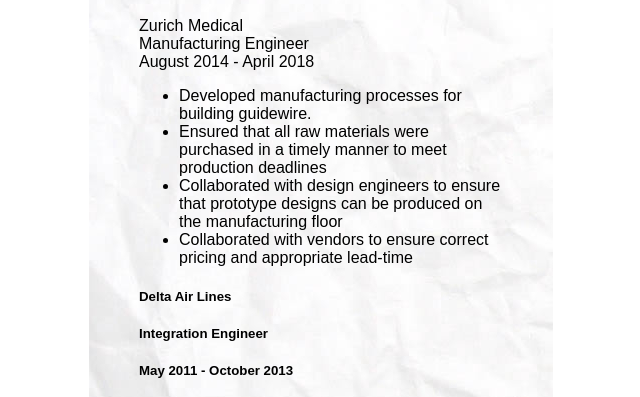
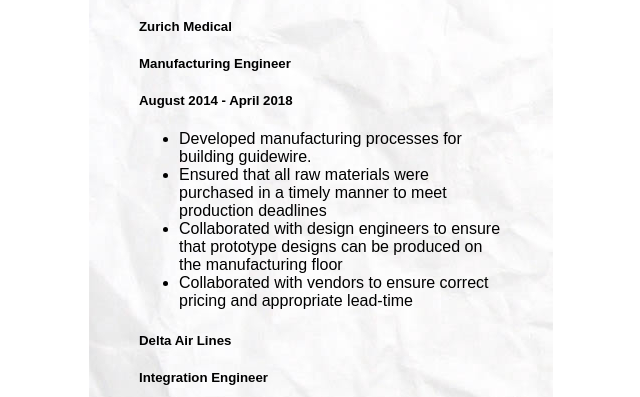
Before and after one commit to jimmyc747/jimmyc747.github.io, a plain HTML site: page index.html in a window 1280 px wide. Shown: the part 330-727 px from the top of the page, without its empty margins (319-959 px from the left). Drawn offline with Linux system fonts and the light colour scheme.

Commit message:
Update index.html

```diff
--- a/index.html
+++ b/index.html
@@ -20,9 +20,9 @@
       </div>
 
       <div id="content-zurich medical">
-               <p>Zurich Medical<br>
-               Manufacturing Engineer<br>
-               August 2014 - April 2018</p>
+               <h5>Zurich Medical</h5>
+               <h5>Manufacturing Engineer</h5>
+               <h5>August 2014 - April 2018</h5>
                <ul>
                  <li>Developed manufacturing processes for building guidewire.</li>
                  <li>Ensured that all raw materials were purchased in a timely manner to meet production deadlines</li>
```
